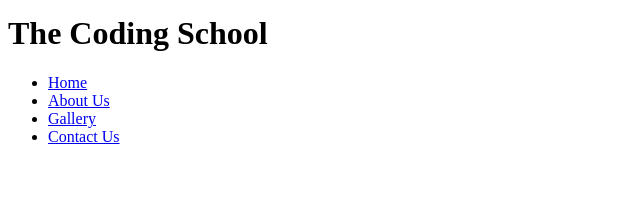
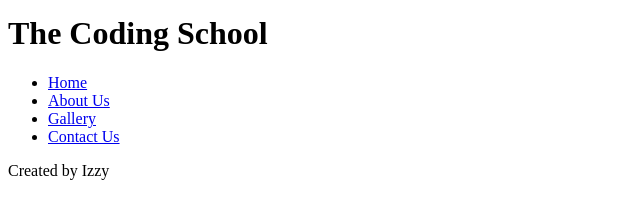
Before and after one commit to Izzy518/coding-school-winter-2019, a plain HTML site: page index.html in a window 1280 px wide. Shown: the part 314-532 px from the top of the page, without its empty margins (0-640 px from the left). Drawn offline with Linux system fonts and the light colour scheme.

Commit message:
Update index.html

```diff
--- a/index.html
+++ b/index.html
@@ -15,5 +15,6 @@
         <li><a href="contact.html">Contact Us</a></li>
       </ul>
       </nav>
+    <footer>Created by Izzy</footer>
   </body>
 </html>
```
